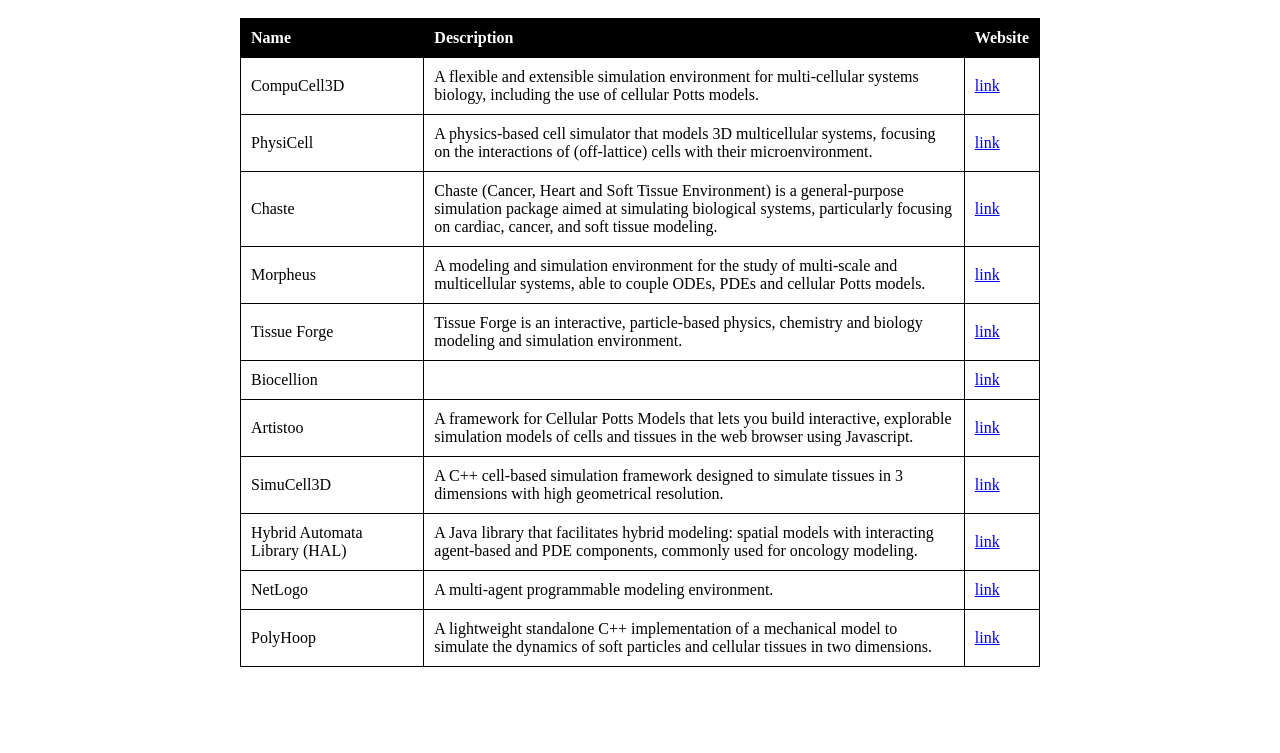
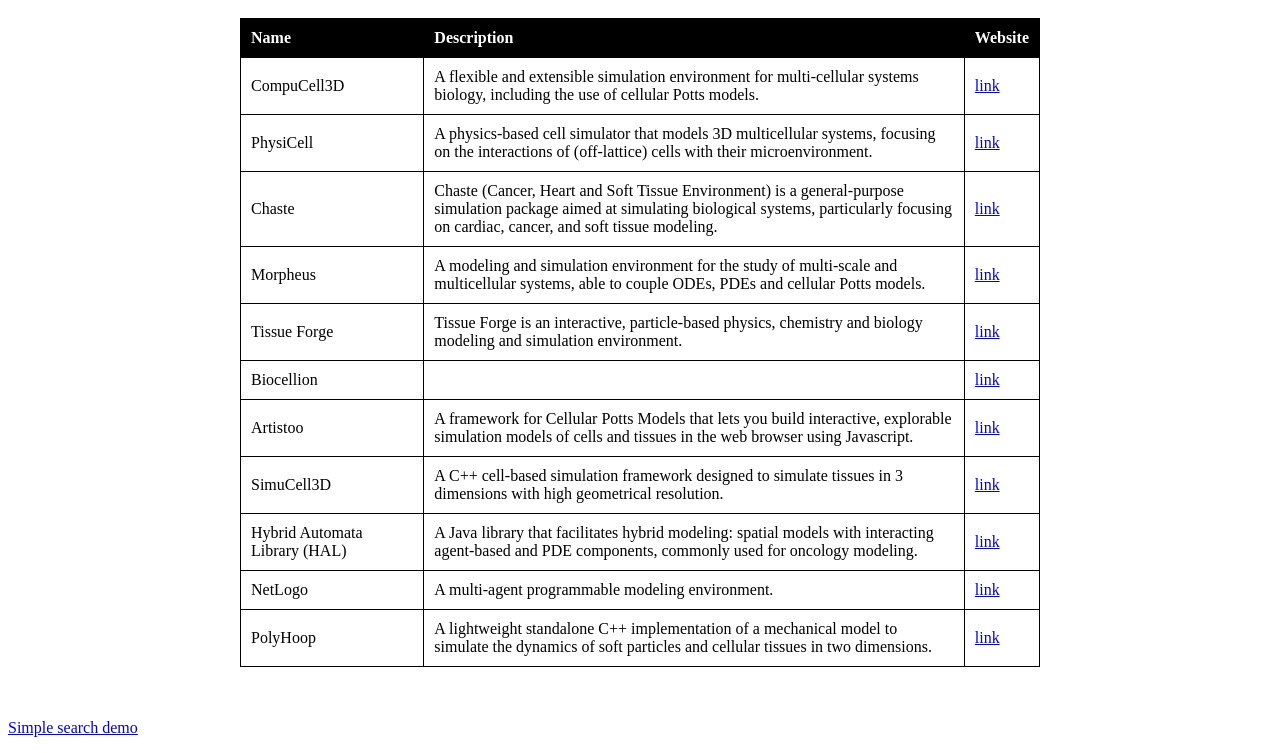
Before and after one commit to OpenVT/OpenVTschema, a plain HTML site: page docs/instances_table.html in a window 1280 px wide. Shown: the part 48-801 px from the top of the page. Drawn offline with Linux system fonts and the light colour scheme.

Commit message:
Add link to simple schema search example

```diff
--- a/docs/instances_table.html
+++ b/docs/instances_table.html
@@ -85,5 +85,9 @@
     </tr>
   </tbody>
 </table>
+</br></br>
+<p>
+<a href="search.html">Simple search demo </a>
+</p>
     </body>
     </html>
```
